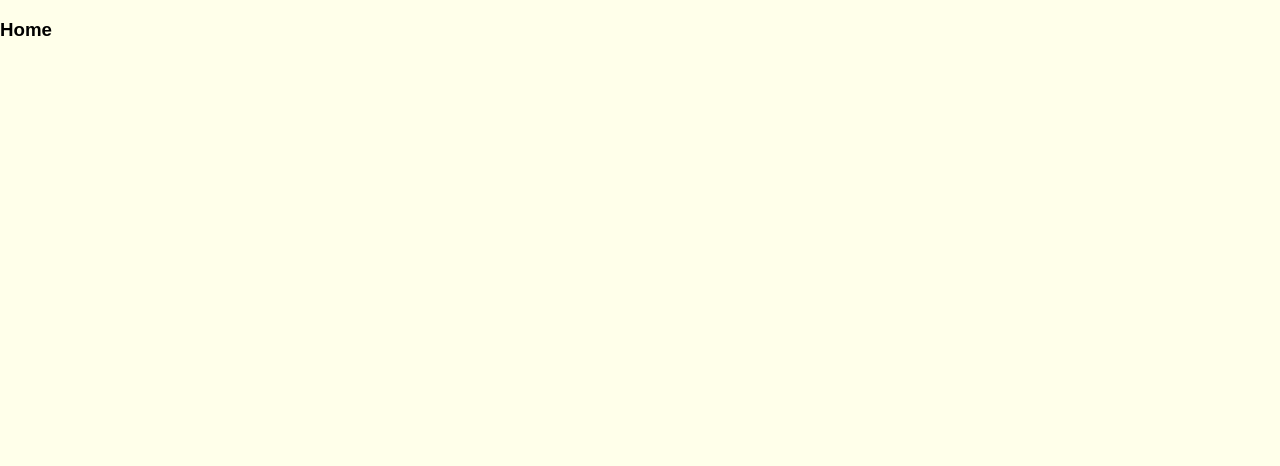
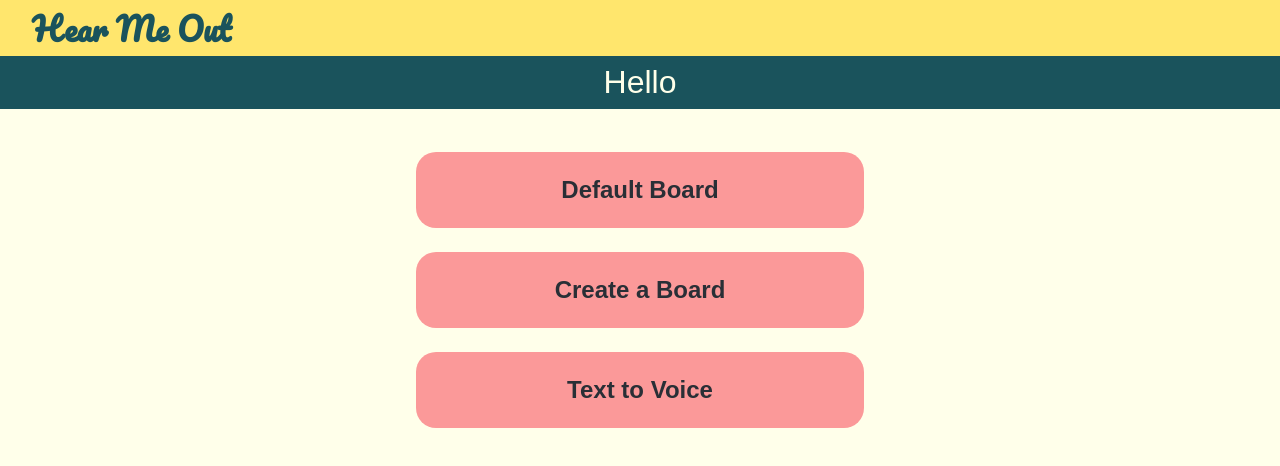
Before and after one commit to jae-huh/hear-me-out, a React (Create React App) app: page /#/ in a window 1280 px wide. Shown: the top 466 px of the page. Built offline with nearby package versions, Linux system fonts and the light colour scheme.

Commit message:
Add routes and home page

```diff
--- a/src/App.jsx
+++ b/src/App.jsx
@@ -1,6 +1,7 @@
 import React from 'react'
 import { HashRouter as Router, Route } from 'react-router-dom'
 
+import Header from './Header'
 import Home from './Home'
 import DefaultBoard from './DefaultBoard'
 import TextField from './TextField'
@@ -10,6 +11,7 @@ const App = (props) => {
   return (
     <Router>
       <div>
+        <Route path="/" component={Header} />
         <Route exact path="/" component={Home} />
         <Route path="/default-board" component={DefaultBoard} />
         <Route path="/text-field" component={TextField} />
--- a/src/DefaultBoard.css
+++ b/src/DefaultBoard.css
@@ -1,25 +1,8 @@
-body {
-  background-color: #FFFFEA;
-}
-
 .App {
   text-align: center;
   display: flex;
   flex-direction: column;
   align-items: center;
-}
-
-.header {
-  font-family: 'Pacifico', cursive;
-  font-size: 1em;
-  background-color: #FFE66D;
-  width: 100%;
-  text-align: left;
-}
-
-.header > h1 {
-  margin: 0 0 0 1em;
-  color: #1A535C;
 }
 
 .button-container {
--- a/src/DefaultBoard.jsx
+++ b/src/DefaultBoard.jsx
@@ -4,8 +4,7 @@ import './DefaultBoard.css'
 
 import Buttons from './Buttons'
 import Display from './Display'
-import TextField from './TextField'
-import AddBoard from './AddBoard'
+
 
 
 class DefaultBoard extends React.Component {
@@ -26,13 +25,8 @@ class DefaultBoard extends React.Component {
   render() {
     return (
       <div className="App">
-        <div className="header">
-          <h1>Hear Me Out</h1>
-        </div>
         <Display message={this.state.message}/>
         <Buttons showMessage={this.showMessage}/>
-        <TextField />
-        <AddBoard />
       </div>
     )
   }
--- a/src/Display.css
+++ b/src/Display.css
@@ -2,10 +2,12 @@
   background-color: #1A535C;
   width: 100%;
   margin-bottom: 1.2em;
+  padding: 0.5em 0;
+  text-align: center;
 }
 
 .display > h1 {
-  margin: 0.3em;
+  margin: 0;
   color: #FFFFEA;
   font-weight: normal;
 }
--- /dev/null
+++ b/src/Header.css
@@ -0,0 +1,18 @@
+.header {
+  font-family: 'Pacifico', cursive;
+  font-size: 1em;
+  background-color: #FFE66D;
+  width: 100%;
+  text-align: left;
+}
+
+.home-link {
+  text-decoration: none;
+  color: #1A535C;
+  margin: 0;
+  padding: 0;
+}
+
+.header > h1 {
+  margin: 0 0 0 1em;
+}
--- /dev/null
+++ b/src/Header.jsx
@@ -0,0 +1,14 @@
+import React from 'react'
+import { Link } from 'react-router-dom'
+
+import './Header.css'
+
+const Header = () => {
+  return (
+    <div className="header">
+      <h1><Link to='/' className="home-link">Hear Me Out</Link></h1>
+    </div>
+  )
+}
+
+export default Header
--- /dev/null
+++ b/src/Home.css
@@ -0,0 +1,40 @@
+.home {
+  text-align: center;
+  display: flex;
+  flex-direction: column;
+  align-items: center;
+  justify-content: center;
+  width: 100%;
+  /*padding-top: 30em;*/
+}
+
+.home-links {
+  text-decoration: none;
+  color: #292F36;
+  font-size: 1.5em;
+  font-weight: bold;
+  width: 70%;
+}
+
+.top-link {
+  margin-top: 0.5em;
+}
+
+.home-options {
+  display: flex;
+  justify-content: center;
+  margin: 0.5em 0;
+  padding: 1em 0;
+  border-radius: 20px;
+  background-color: #fb9999;
+
+}
+
+
+@media (min-width: 760px) {
+  .home-options {
+    width: 50%;
+    margin: 0.5em 25%;
+  }
+
+}
--- a/src/Home.jsx
+++ b/src/Home.jsx
@@ -1,8 +1,18 @@
 import React from 'react'
+import { Link } from 'react-router-dom'
+
+import './Home.css'
+
+import Display from './Display'
 
 const Home = () => {
   return (
-    <h3>Home</h3>
+    <div className="home">
+      <Display message={'Hello'} />
+      <Link to='/default-board' className="home-links top-link"><div className="home-options">Default Board</div></Link>
+      <Link to='/add-board' className="home-links"><div className="home-options">Create a Board</div></Link>
+      <Link to='/text-field' className="home-links"><div className="home-options">Text to Voice</div></Link>
+    </div>
   )
 }
 
--- a/src/index.css
+++ b/src/index.css
@@ -2,4 +2,5 @@ body {
   margin: 0;
   padding: 0;
   font-family: sans-serif;
+  background-color: #FFFFEA;
 }
```
